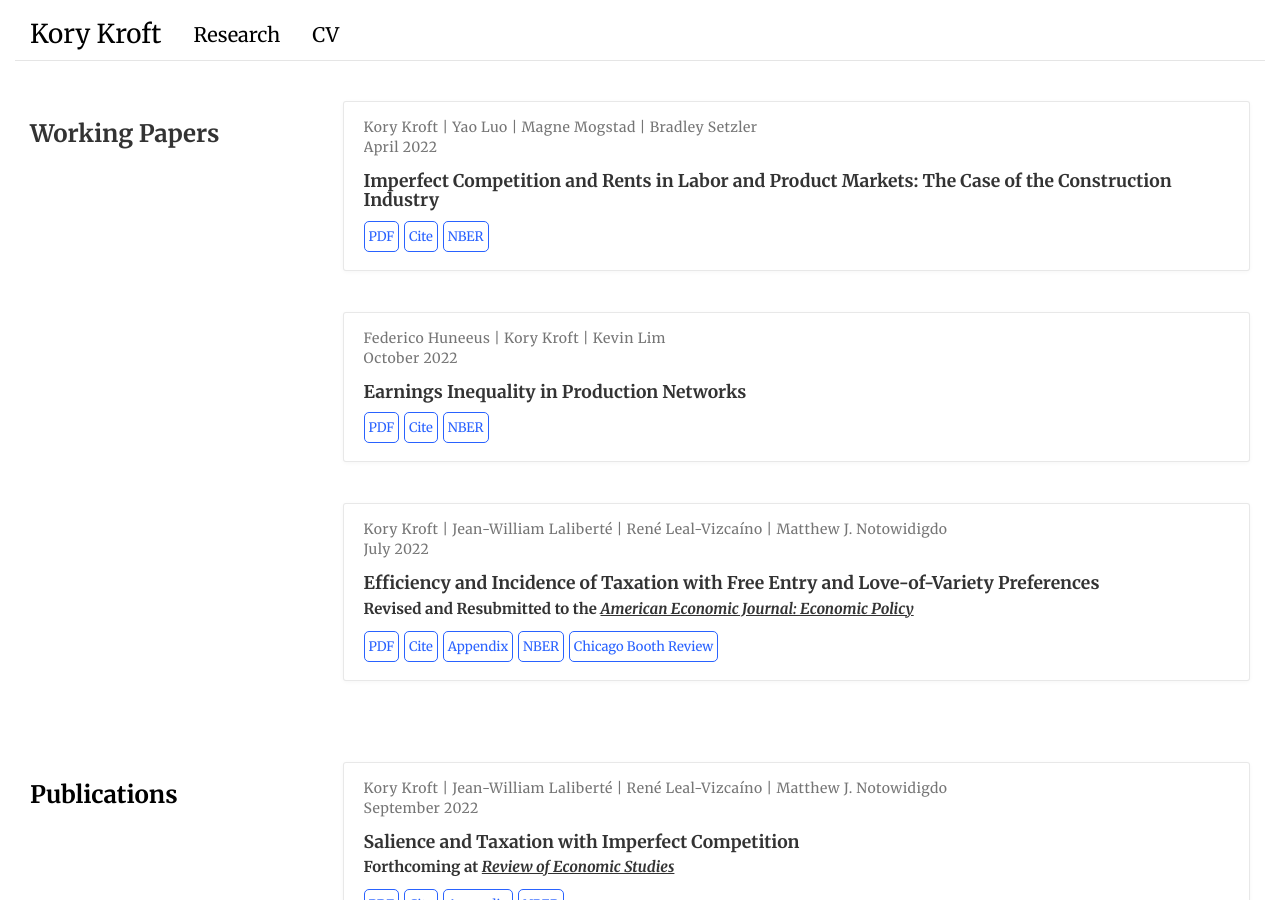
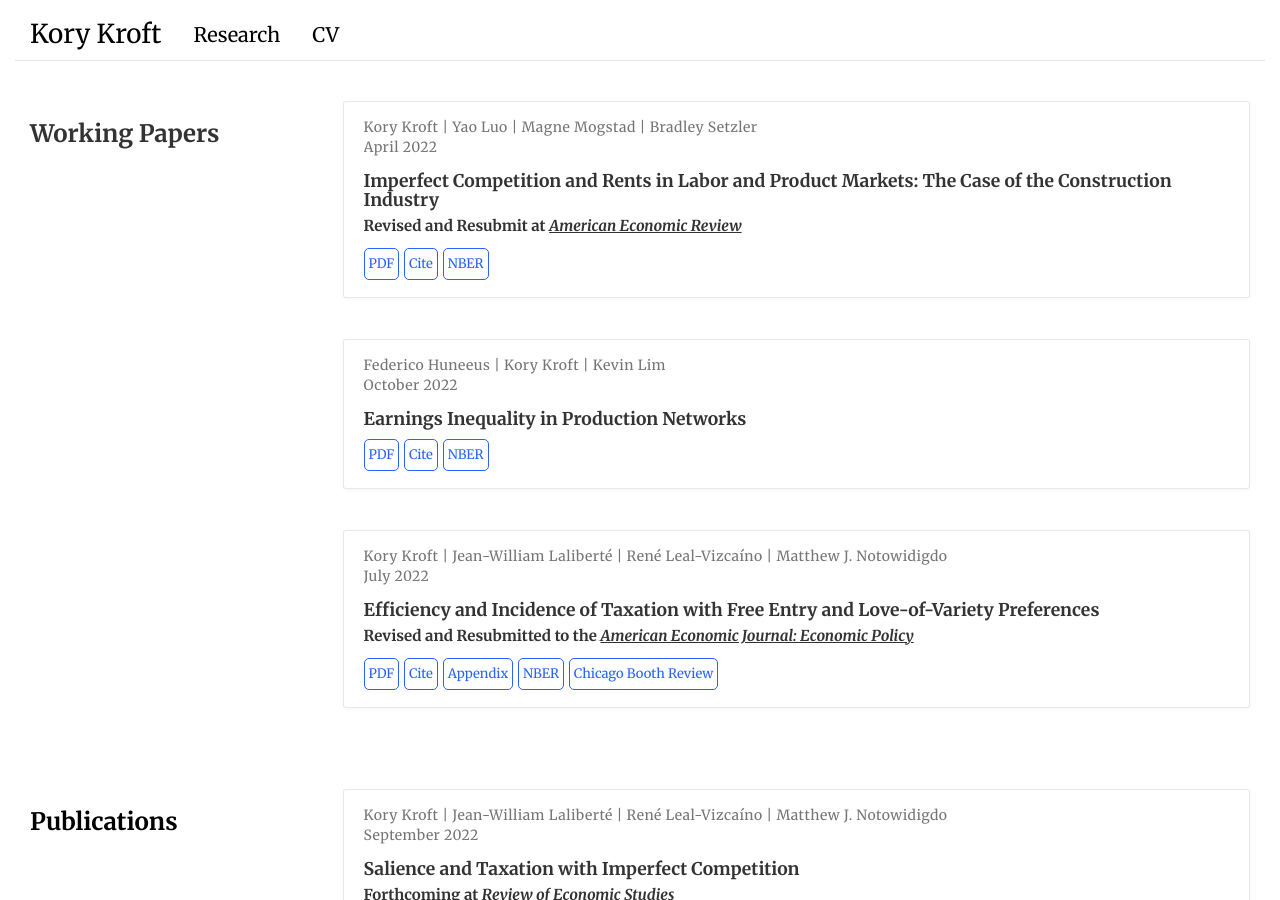
Before and after one commit to korykroft/korykroft.github.io, a Jekyll site: the page built from research/index.html, in a window 1280 px wide and 900 px high. Built offline with Jekyll 4.4.1, drawn with Linux system fonts in a browser that asks for light colours.

Commit message:
Update index.html

```diff
--- a/research/index.html
+++ b/research/index.html
@@ -26,7 +26,7 @@
     </div>
     <h3 class="article-title mb-1 mt-3">Imperfect Competition and Rents in Labor and Product Markets: The Case of the Construction Industry</h3>
     <div class="article-style">
-      <p><strong><ins><em></em></ins></strong>
+     <p><strong>Revised and Resubmit at <ins><em>American Economic Review</em></ins></strong>
     </div>
     <div class="btn-links">
       <a class="btn btn-outline-primary my-1 mr-1 btn-sm" href="/files/KLMS-rev2_NBER.pdf" target="_blank" rel="noopener">PDF</a>
```
